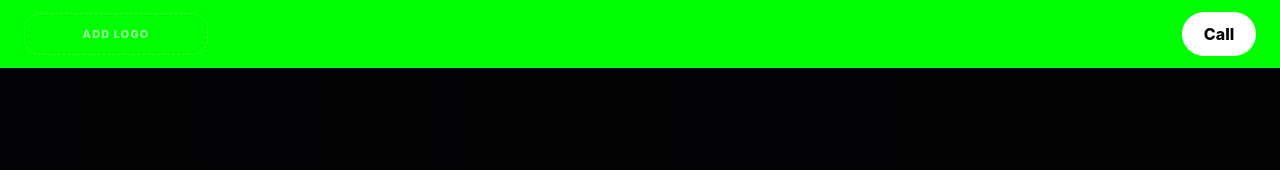
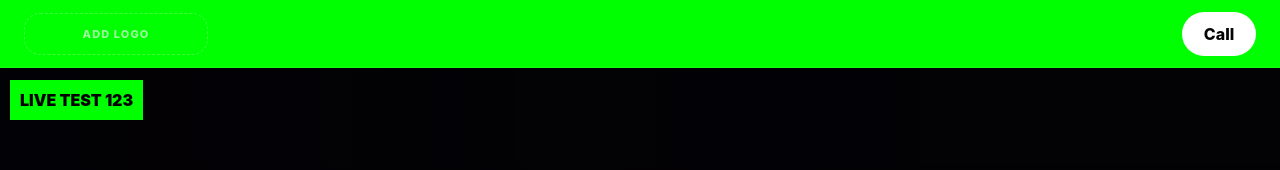
Before and after one commit to ps4fifa17-source/value-vehicles-showroom-live, a Next.js app: page / in a window 1280 px wide. Shown: the top 170 px of the page. Built offline with nearby package versions, Linux system fonts and the light colour scheme; no server answers; the database is empty; a web font is replaced by a local one.

Commit message:
Add live test marker

```diff
--- a/components/HomeClient.js
+++ b/components/HomeClient.js
@@ -28,6 +28,18 @@ setScrolled(window.scrollY > triggerPoint);
   return (
     <>
       <Header dealership={dealership} />
+      <div style={{
+  position: "fixed",
+  top: 80,
+  left: 10,
+  zIndex: 999999,
+  background: "lime",
+  color: "black",
+  padding: "10px",
+  fontWeight: "900"
+}}>
+  LIVE TEST 123
+</div>
 
       <main
         style={{
```
